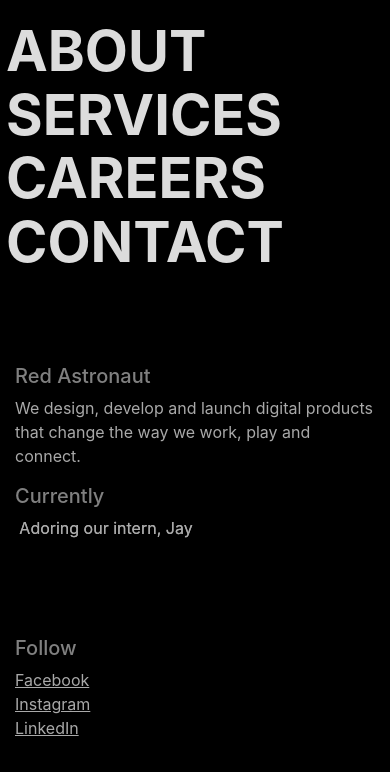
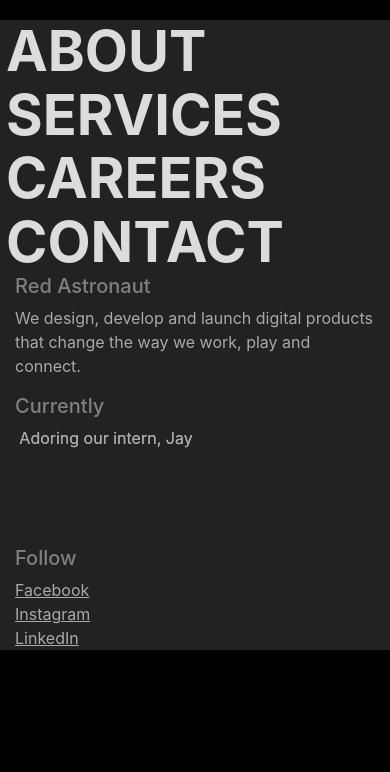
Before and after one commit to anupsdesign/red, a plain HTML site: page index.html in a window 390 px wide. Shown: the part 120-892 px from the top of the page. After the commit the page ends 844 px from the top, so only its background shows below. Drawn offline with nearby package versions, Linux system fonts and the light colour scheme.

Commit message:
Add files via upload

```diff
--- a/style/style.css
+++ b/style/style.css
@@ -372,10 +372,12 @@ nav button.active:before{
         margin-left: 0px;
     }
     nav{
-        padding-left: 0px;
+        padding: 0px;
+        text-align: left;
     }
     .nav-wrap{
         padding: 0;
+        background-color: #222;
     }
     .body-wrap{
         padding: 20px;
```
